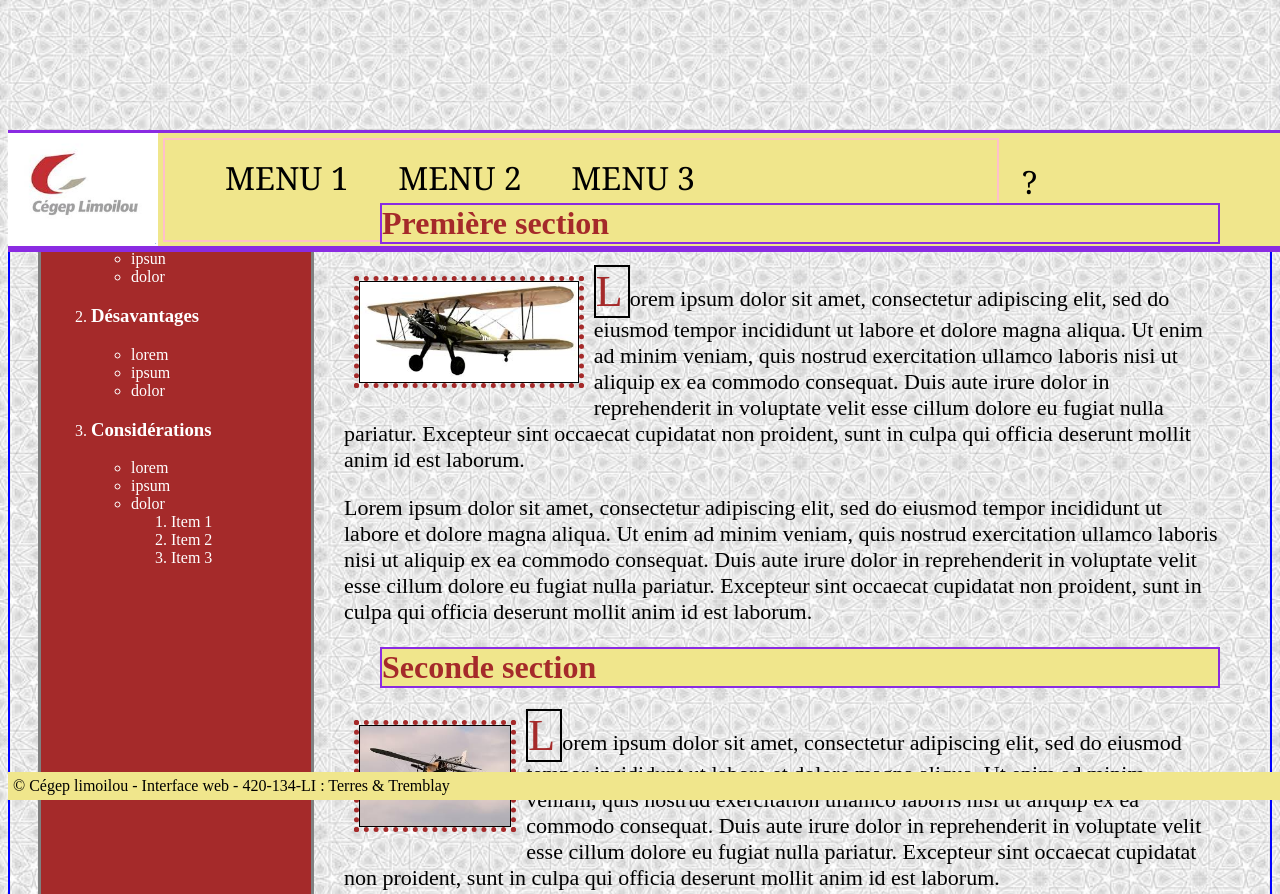
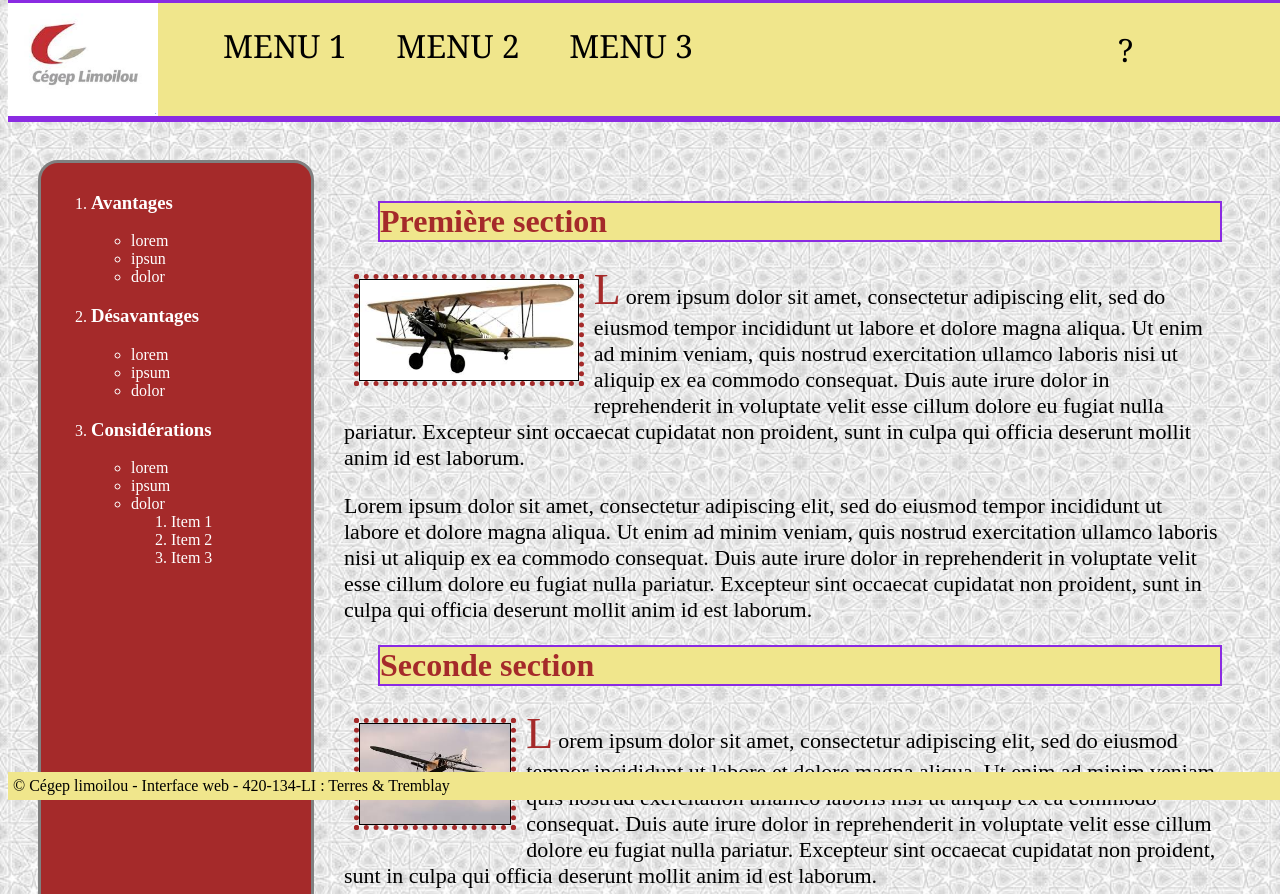
Before and after one commit to lateigne9/tp2.Interface, a plain HTML site: page index.html in a window 1280 px wide. Shown: the top 894 px of the page. Drawn offline with Linux system fonts and the light colour scheme.

Commit message:
finitions

```diff
--- a/ressources/css/main.css
+++ b/ressources/css/main.css
@@ -18,7 +18,10 @@ body{
     opacity: 95%;
     overflow: hidden;
     display: none;
-
+    text-transform: lowercase;
+}
+#section-aide>h1{
+    text-transform: uppercase;
 }
 #aide-icon:hover #section-aide{
     display: block;
@@ -31,11 +34,11 @@ body{
     width: 50px;
     position: relative;
     bottom: 90px;
-    left: 110px;
+    left:25%;
 }
 header{
     position: fixed;
-    margin-top: 0px;
+    top: 0px;
     width: 100%;
     background-color: khaki;
     border-top: 3px solid blueviolet;
@@ -53,7 +56,6 @@ header>img{
     width: 65%;
     float: left;
     text-transform: uppercase;/*attention, donne l'heritage a la section aide*/
-    border: 2px solid pink;
     height: 100px;
 }
 #menu li{
@@ -80,7 +82,6 @@ header>img{
 
 /* Contenu principal */
 #contenu-principal{
-    border: 2px solid blue;
     margin-top: 130px;
     padding: 50px;
 }
@@ -93,13 +94,12 @@ header>img{
     border: 2px solid blueviolet;
     color: brown;
     position: sticky;
-    top: 150px;
+    top: 120px;
 }
 #contenu-principal img+p::first-letter{
     color:brown;
     font-size: 200%;
     padding-right: 5px;
-    border: 2px solid black;
 }
 #contenu-principal img{
     float: left;
```
